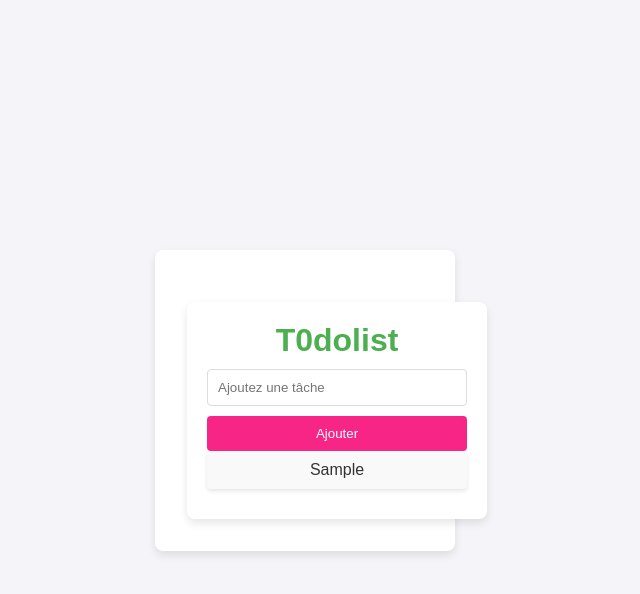
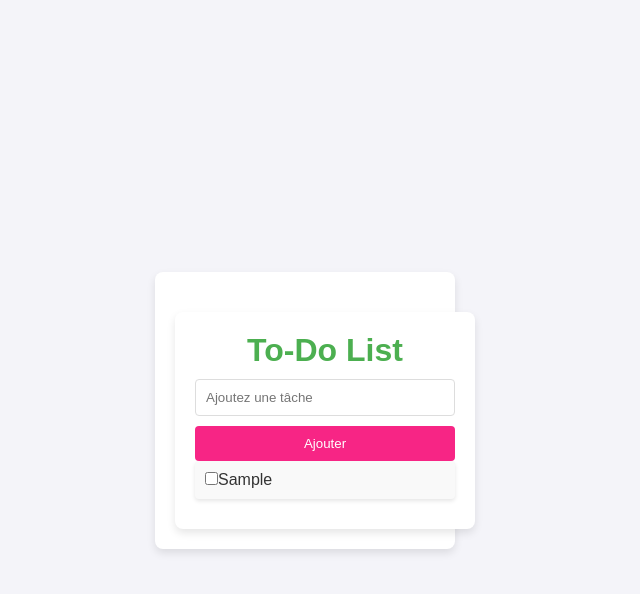
Before and after one commit to Ramy-Ch/HelloWorld, a React (Vite) app in the folder T0dolist/: page / in a window 1280 px wide. Both pictures are taken after typing "Sample" into the empty fields and a click on the button "Ajouter". Shown: the top 594 px of the page, without its empty margins (335-975 px from the left). Built offline with nearby package versions, Linux system fonts and the light colour scheme.

Commit message:
ajout de case à cocher pour les tâches réalisées

```diff
--- a/T0dolist/src/App.jsx
+++ b/T0dolist/src/App.jsx
@@ -1,30 +1,56 @@
-import React, { useState } from 'react';
-import './App.css';
+import { useState } from "react";
 
 function Barre() {
   const [tâches, setTâches] = useState([]);
-  const [newTâches, setNewTâches] = useState('');
+  const [newTâche, setNewTâche] = useState("");
 
   function ajoutTâche() {
-    if (newTâches) {
-      setTâches([...tâches, newTâches]);
-      setNewTâches('');
-    }
+    if (newTâche.trim() === "") return;
+
+    const nouvelleTâche = {
+      number: Date.now(),
+      name: newTâche,
+      completed: false
+    };
+
+    setTâches([...tâches, nouvelleTâche]);
+    setNewTâche("");
+  }
+
+  function toggleTâche(number) {
+    setTâches(
+      tâches.map((tâche) => {
+        if (tâche.number === number) {
+          return { ...tâche, completed: !tâche.completed };
+        }
+        return tâche;
+      })
+    );
   }
 
   return (
     <div>
-      <h1>T0dolist</h1>
+      <h1>To-Do List</h1>
       <input
         type="text"
-        value={newTâches}
-        onChange={(e) => setNewTâches(e.target.value)}
+        value={newTâche}
+        onChange={(e) => setNewTâche(e.target.value)}
         placeholder="Ajoutez une tâche"
       />
       <button onClick={ajoutTâche}>Ajouter</button>
       <ul>
-        {tâches.map((tache, index) => (
-          <li key={index}>{tache}</li>
+        {tâches.map((tâche) => (
+          <li
+            key={tâche.number}
+            style={{ textDecoration: tâche.completed ? "line-through" : "none" }}
+          >
+            <input
+              type="checkbox"
+              checked={tâche.completed}
+              onChange={() => toggleTâche(tâche.number)}
+            />
+            {tâche.name}
+          </li>
         ))}
       </ul>
     </div>
```
